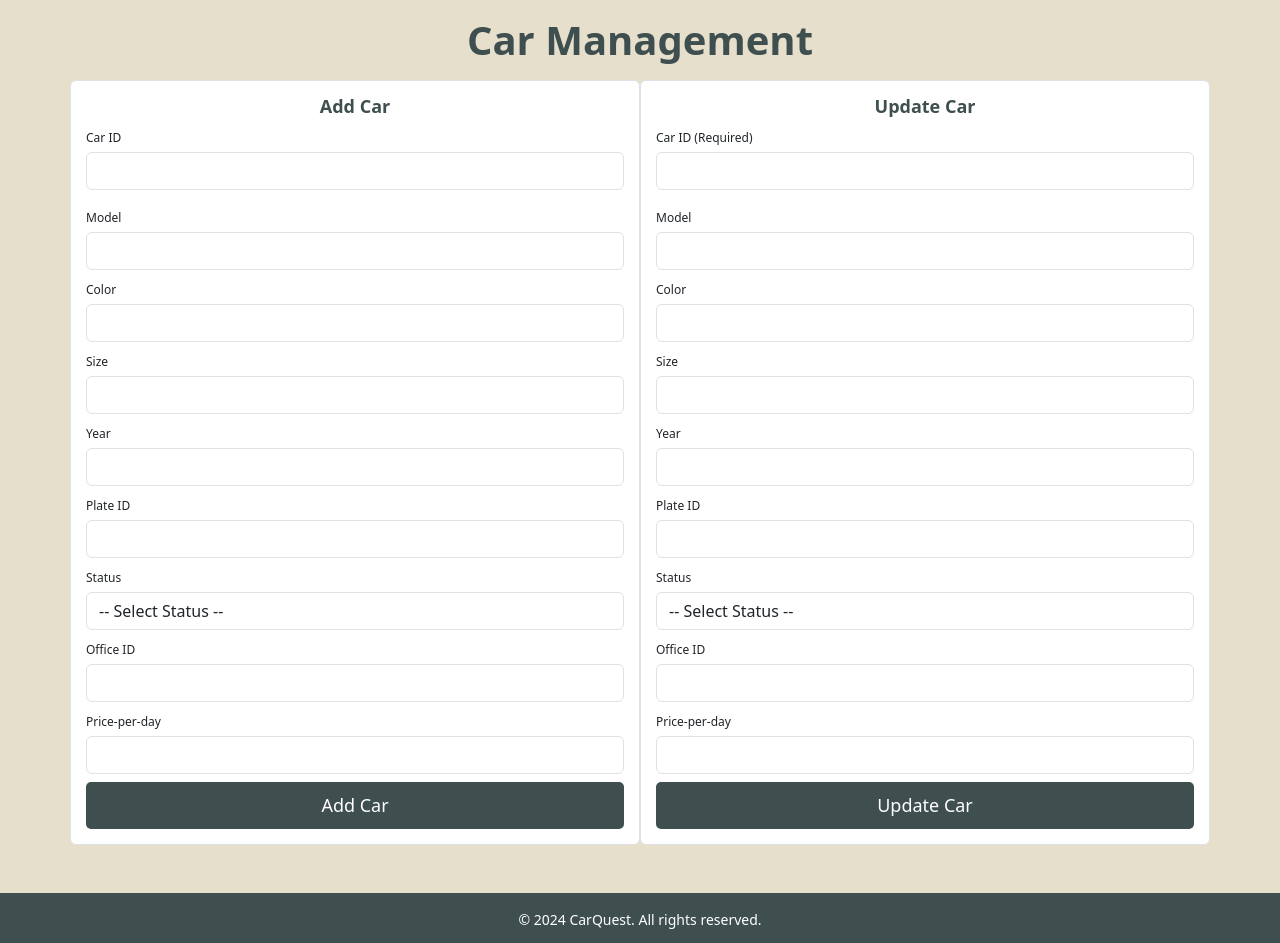
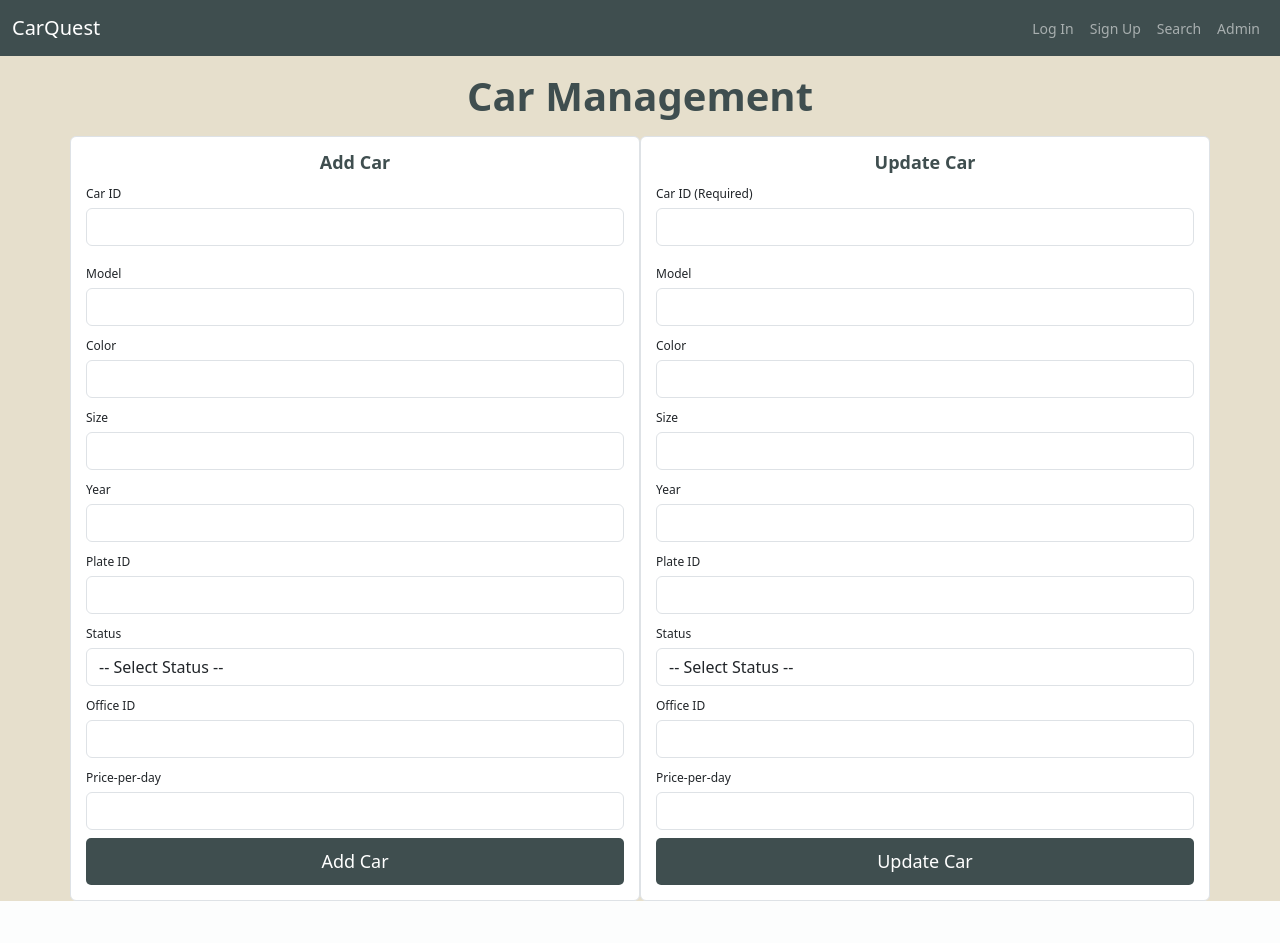
Before and after one commit to Asmaa-Ghanem/Car-Rental-System, a PHP site: page /car_management_page/car_management.html in a window 1280 px wide. After the commit the page ends 901 px from the top, so only its background shows below. Run offline with PHP 8.4, Linux system fonts and the light colour scheme.

Commit message:
added navbar and link to admin dashboard

```diff
--- a/car_rental_system/car_management_page/car_management.html
+++ b/car_rental_system/car_management_page/car_management.html
@@ -9,15 +9,40 @@
     <link rel="stylesheet" href="car_management_styles.css">
 </head>
 <body>
-
+    <header class=" navbar navbar-expand-lg navbar-dark">
+        <div class="container-fluid">
+            <a class="navbar-brand" href="../home.html">CarQuest</a>
+            <button class="navbar-toggler" type="button" data-bs-toggle="collapse" data-bs-target="#navbarNav"
+                aria-controls="navbarNav" aria-expanded="false" aria-label="Toggle navigation">
+                <span class="navbar-toggler-icon"></span>
+            </button>
+            <div class="collapse navbar-collapse" id="navbarNav">
+                <ul class="navbar-nav ms-auto">
+                    <li class="nav-item">
+                        <a class="nav-link" href="../customer_registration/login.html">Log In</a>
+                    </li>
+                    <li class="nav-item">
+                        <a class="nav-link" href="../customer_registration/signup.html">Sign Up</a>
+                    </li>
+                    <li class="nav-item">
+                        <!-- href="#search" -->
+                        <a class="nav-link" href="../search.html">Search</a>
+                    </li>
+                    <li class="nav-item">
+                        <a class="nav-link" href="../admin/admin_login.html">Admin</a>
+                    </li>
+                </ul>
+            </div>
+        </div>
+    </header>
 <div class="container">
     <h1 class="text-center my-3">Car Management</h1>
     <!-- Alerts -->
     <div id="alert-container"></div>
-    <div class="row">
+    <div class="row two-cont">
 
         <!-- add car -->
-        <div class="col-md-6 form-container bg-white border rounded">
+        <div class="col-md-6 form-container bg-white border rounded first-container">
             <h2 class="form-title text-center">Add Car</h2>
             <form id="addCarForm" method="POST" onsubmit="return validateAddCarForm()" name="addCarForm" action="add_car.php">
                 <div class="mb-3">
@@ -132,9 +157,6 @@
     </div>
 </div>
 
-<footer class="text-white text-center p-3 mt-5">
-    <p>&copy; 2024 CarQuest. All rights reserved.</p>
-</footer>
 <script src="car_management_script.js"></script>
 </body>
 </html>
--- a/car_rental_system/reports/reports_styles.css
+++ b/car_rental_system/reports/reports_styles.css
@@ -8,3 +8,6 @@ table, thead, td{
 thead {
     background-color: #a27b5c;
 }
+#reportResults {
+    margin-bottom: auto;
+}
```
Also changed, not shown: car_rental_system/reports/reports.html (+27 -0 lines).
